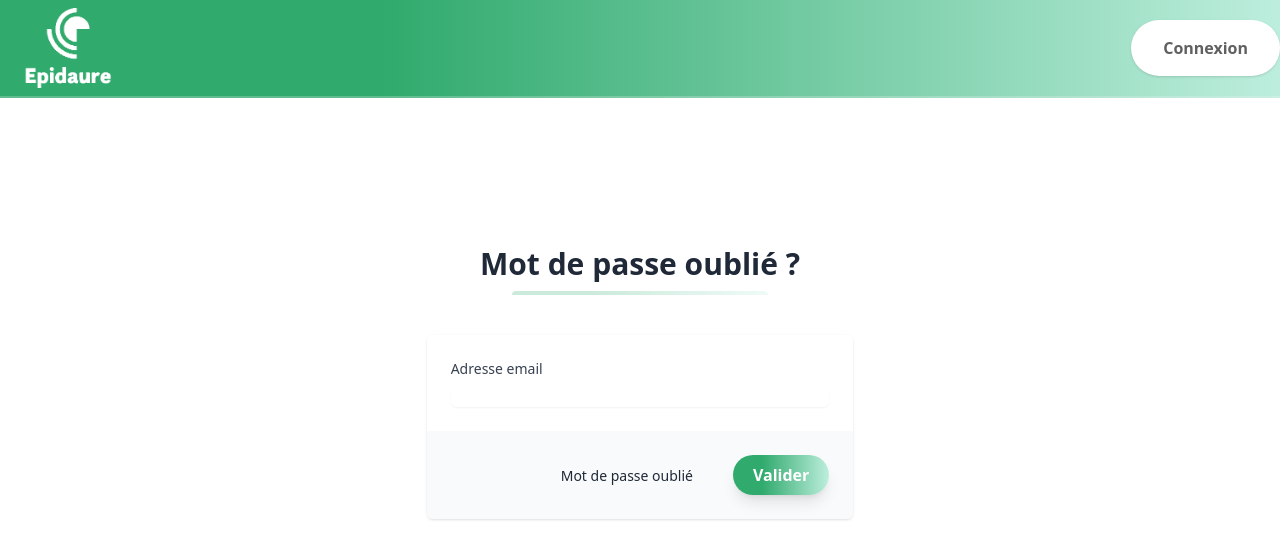
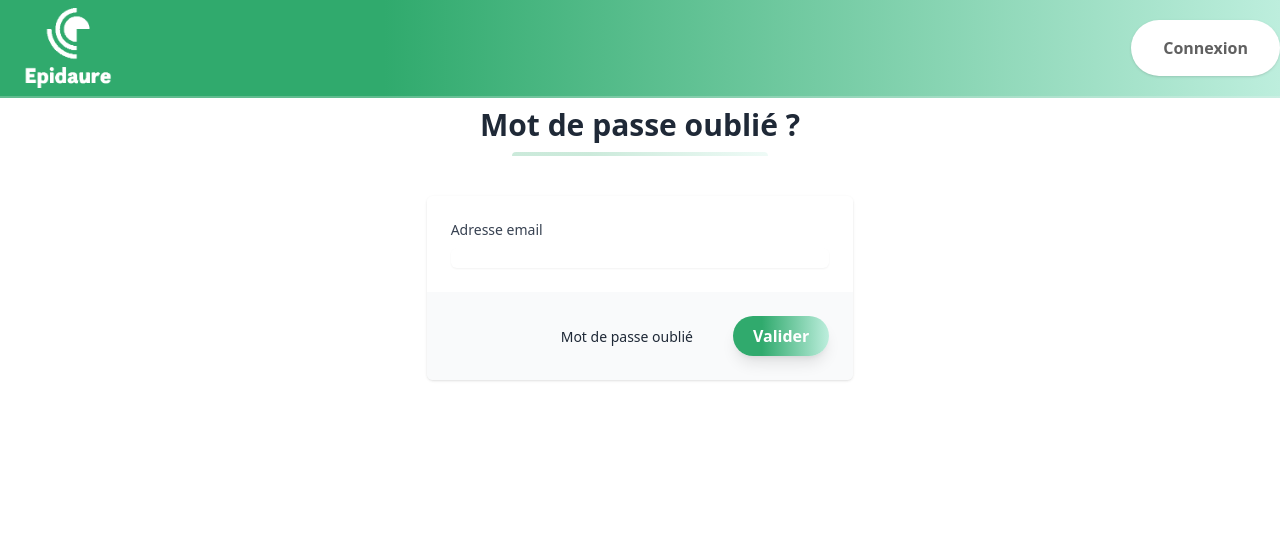
Before and after one commit to MatthiasBlc/Epidaure_Front, a React (Create React App) app: page /users/password in a window 1280 px wide. Shown: the top 558 px of the page. Built offline with nearby package versions, Linux system fonts and the light colour scheme.

Commit message:
clean code sidebar

```diff
--- a/src/index.css
+++ b/src/index.css
@@ -1,15 +1,6 @@
 @tailwind base;
 @tailwind components;
 @tailwind utilities;
-
-.wrapper {
-    min-height: 70vh;
-}
-
-footer {
-    position: relative;
-    bottom: 0;
-}
 
 .gradient {
     background: linear-gradient(90deg, #30aa6d 30%, #bdeedd 100%);
```
Also changed, not shown: src/components/Sidebar/Sidebar.js (+2 -15 lines).
